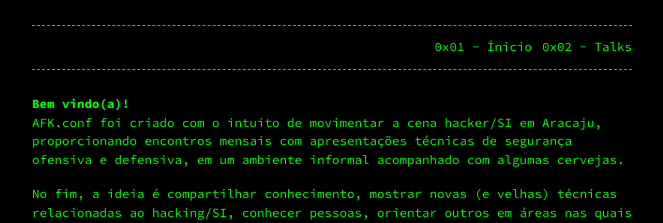
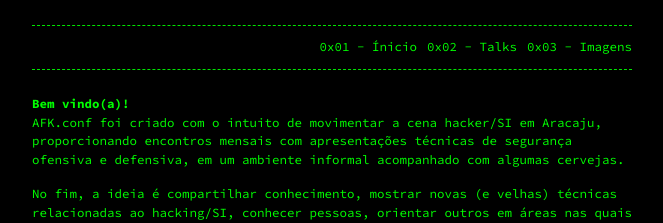
Before and after one commit to AFKConference/afkconference.github.io, a Jekyll site: the page built from index.md, in a window 1280 px wide. Shown: the top 223 px of the page, without its empty margins (308-971 px from the left). Built offline with Jekyll 4.4.1, drawn with Linux system fonts in a browser that asks for light colours.

Commit message:
Update _config.yml

```diff
--- a/_config.yml
+++ b/_config.yml
@@ -5,7 +5,7 @@
 header_pages:
    - index.md
    - talks.md
-   - images.html
+   - images.md
 
 footer: '<a href="http://phrack.org">phrack.org</a> | <a href="https://www.h2hc.com.br/h2hc/pt/evento">H2HC</a> | <a href="https://nullbyte-con.org/">NullByte</a> | <a href="https://www.x33fcon.com/#!about.md">x33fcon</a> | <a href="https://defcon.org/html/links/dc-faq/dc-faq.html">DEFCON</a>'
 
```
